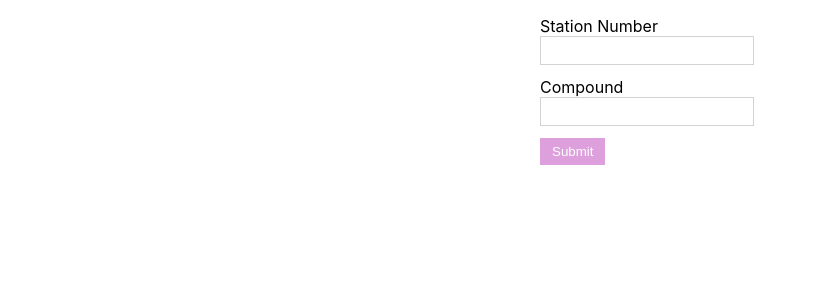
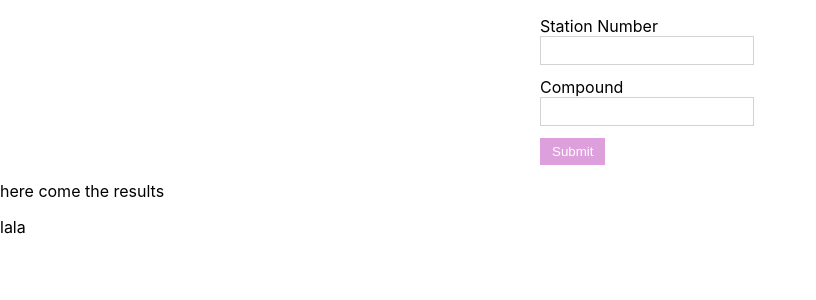
Before and after one commit to vpapage/Appathon2020-NTUA, a React (Create React App) app in the folder frontend/: page / in a window 1280 px wide. Shown: the top 300 px of the page, without its empty margins (0-816 px from the left). Built offline with nearby package versions, Linux system fonts and the light colour scheme.

Commit message:
get search results in separate component

```diff
--- a/frontend/src/components/main-form.js
+++ b/frontend/src/components/main-form.js
@@ -1,9 +1,12 @@
-import React, { useState } from 'react';
+import React, { useState, useEffect } from 'react';
+import SearchResults from './search-results';
 
 function MainForm() {
 
     const [stationId, setStationId] = useState('');
     const [itemId, setItemId] = useState('');
+    const [searchResults, setSearchResults] = useState([]);
+
 
 
     const getRequest = async () => {
@@ -11,7 +14,7 @@ function MainForm() {
             `http://localhost:3001/getStation/${stationId}`
         );
         const data = await response.json();
-        console.log(data);
+        setSearchResults(data)
     };
 
     const getSearch = event => {
@@ -21,8 +24,10 @@ function MainForm() {
         return;
     }
 
+
+
     return (
-
+        <>
             <form onSubmit={getSearch} className="search-form" >
 
                 <div className="form-group">
@@ -40,12 +45,15 @@ function MainForm() {
                         onChange={event => { setItemId(event.target.value) }} />
                 </div>
 
-            <button className="submit-button" type="submit">
-                Submit
-            </button>
+                <button className="submit-button" type="submit">Submit</button>
+            </form>
 
-        </form>
+
+            <SearchResults results={searchResults} />
+        </>
+
     );
+
 }
 
 export default MainForm;
--- /dev/null
+++ b/frontend/src/components/search-results.js
@@ -0,0 +1,61 @@
+import React, { useState, useEffect } from 'react';
+
+const SearchResults = (props) => {
+
+    const [resultsTable, setResultsTable] = useState(null);
+
+    useEffect(() => {
+        console.log('results',props);
+
+        if (props.results.length>0) {
+            // const updatedTable = (
+            //     <table>
+            //         <thead>
+            //             <tr>
+            //                 <th>Address</th>
+            //                 <th>CO</th>
+            //             </tr>
+            //         </thead>
+            //         <tbody>
+            //             <tr>
+            //                 <td>{results[0].Address}</td>
+            //                 <td>{results[0].CO}</td>
+            //             </tr>
+            //         </tbody>
+            //     </table>
+            // );
+            setResultsTable( props.results[0].Address );
+            return;
+        }
+        setResultsTable('lala');
+
+    });
+
+
+    return (
+        <>
+            <p> here come the results </p>
+            {resultsTable}
+        </>
+    );
+
+}
+
+export default SearchResults;
+
+
+
+// props = [
+//     Address: "19, Jong-ro 35ga-gil, Jongno-gu, Seoul, Republic of Korea"
+//     CO: "1.2"
+//     Latitude: "37.5720164"
+//     Longitude: "127.0050075"
+//     Measurement date: "2017-01-01 00:00"
+//     NO2: "0.059"
+//     O3: "0.002"
+//     PM2: (6) [null, null, null, null, null, "57.0"]
+//     PM10: "73.0"
+//     SO2: "0.004"
+//     Station code: "101"
+//     _id: "5f202c32dac89224b4c0c789"
+// }]
```
Also changed, not shown: 1 other file (tests, documents, lock files or other folders). Lines whose indentation alone changed are shown as unchanged.
